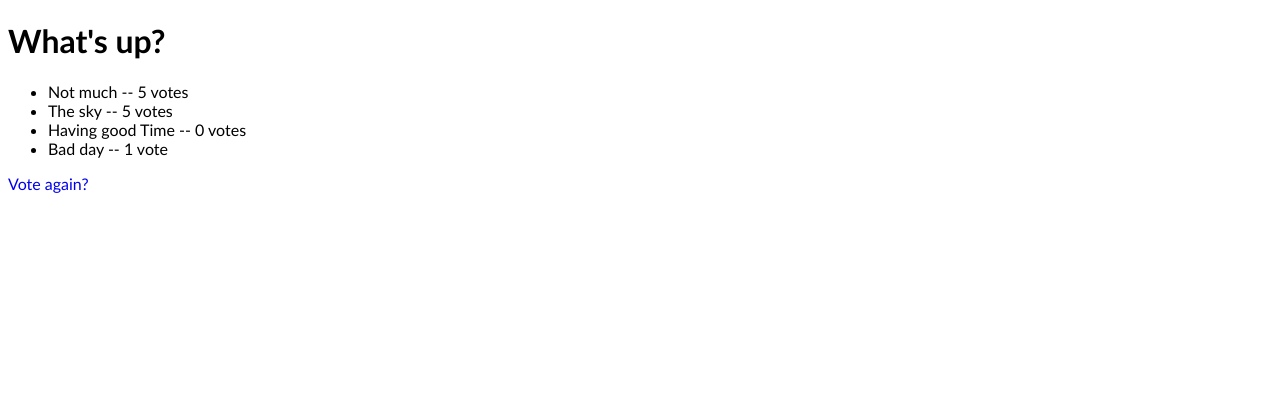
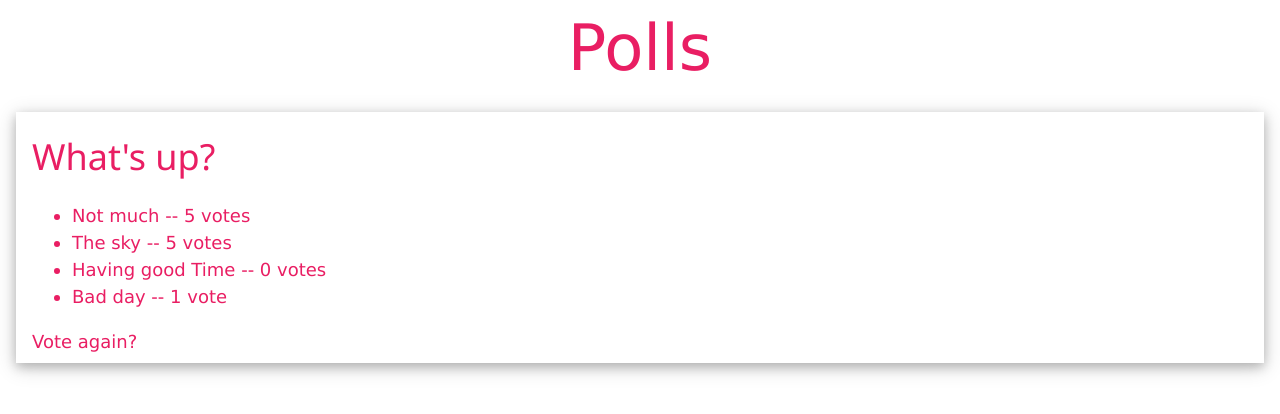
Before and after one commit to Dhanshree-Sonar/Polls-Django, a Django app: page /polls/1/results/ in a window 1280 px wide. Shown: the top 414 px of the page. Run offline with Django 3.2, Linux system fonts and the light colour scheme; data comes from the database, SQL or seed files in the repository; both versions use the stored data as it was after the commit.

Commit message:
Feat: Add style to result page

```diff
--- a/polls/templates/polls/results.html
+++ b/polls/templates/polls/results.html
@@ -4,9 +4,15 @@
   <head>
     <meta charset="utf-8">
     <link rel="stylesheet" type="text/css" href="{% static 'polls/style.css' %}" />
+    <link rel="stylesheet" href="https://www.w3schools.com/w3css/4/w3.css">
     <title>Results</title>
   </head>
   <body>
+    <div class="w3-center w3-jumbo w3-text-pink">
+      Polls
+    </div>
+
+    <div class="w3-card-4 w3-margin w3-padding w3-large w3-text-pink">
       <h1>{{ question.question_text }}</h1>
       <ul>
         {% for choice in question.choice_set.all %}
@@ -14,5 +20,6 @@
         {% endfor %}
       </ul>
       <a href="{% url 'polls:detail' question.id %}"> Vote again?</a>
+    </div>
   </body>
 </html>
```
Also changed, not shown: db.sqlite3. Lines whose indentation alone changed are shown as unchanged.
